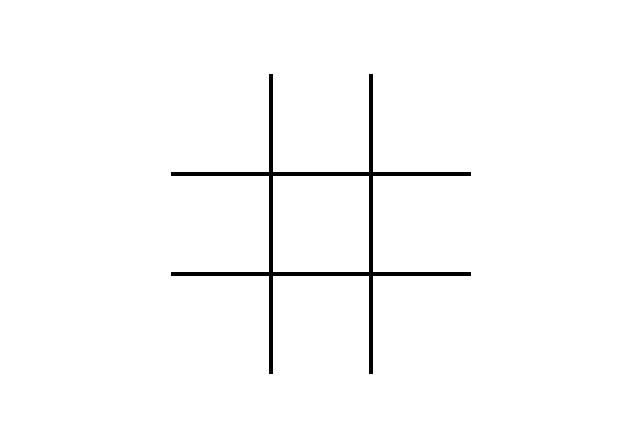
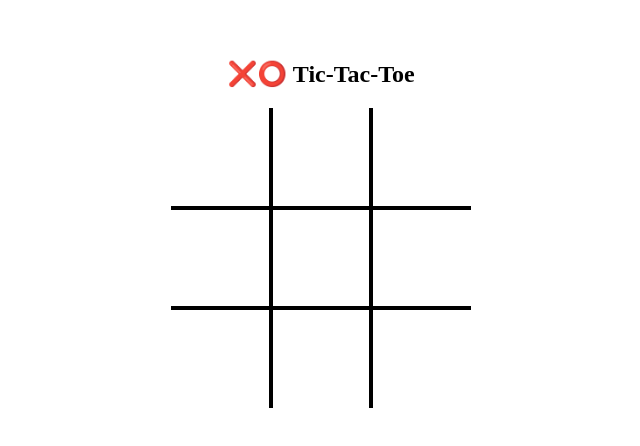
Before and after one commit to gldkru/tic-tac-toe-react, a React (Create React App) app: page / in a window 1280 px wide. Shown: the part 176-622 px from the top of the page, without its empty margins (319-959 px from the left). Built offline with nearby package versions, Linux system fonts and the light colour scheme.

Commit message:
Components: Props, Children, Fragment

```diff
--- a/public/index.html
+++ b/public/index.html
@@ -4,7 +4,7 @@
     <meta charset="UTF-8" />
     <meta http-equiv="X-UA-Compatible" content="IE=edge" />
     <meta name="viewport" content="width=device-width, initial-scale=1.0" />
-    <title>Document</title>
+    <title>❌⭕ Tic-Tac-Toe</title>
   </head>
   <body>
     <div id="root"></div>
--- a/src/App.jsx
+++ b/src/App.jsx
@@ -1,74 +1,8 @@
-import React, { useState } from 'react';
-import {
-  turnIsRecorded,
-  calculateWinner,
-  calculateGameOver,
-} from './utils/turn';
-import { winningStates } from './utils/consts';
+import React from 'react';
+import { Game } from './components/Game';
 
 import './style.css';
 
 export const App = () => {
-  const [xState, setXState] = useState([]);
-  const [oState, setOState] = useState([]);
-  const [xTurn, setXTurn] = useState(true);
-  const [winnerText, setWinnerText] = useState('');
-
-  if ((xState.length || oState.length) && winnerText === '') {
-    const winner = calculateWinner({ xState, oState, winningStates });
-
-    if (winner) {
-      setWinnerText(winner === 'x' ? 'X wins!' : 'O wins!');
-    } else if (calculateGameOver([...xState, ...oState])) {
-      setWinnerText('Game over!');
-    }
-  }
-
-  const turn = (id) => {
-    if (!id && id !== 0) return;
-    if (turnIsRecorded([...xState, ...oState], id)) return;
-
-    if (xTurn) {
-      setXState([...xState, id]);
-    } else {
-      setOState([...oState, id]);
-    }
-
-    setXTurn(!xTurn);
-  };
-
-  const compare = (index) => {
-    if (xState.includes(index)) {
-      return 'x';
-    } else if (oState.includes(index)) {
-      return 'o';
-    }
-  };
-
-  const restartGame = () => {
-    setXState([]);
-    setOState([]);
-    setXTurn(true);
-    setWinnerText('');
-  };
-
-  return (
-    <div class="grid-parent">
-      {winnerText ? (
-        <div class="result">
-          <p>{winnerText}</p>
-          <button onClick={restartGame}>Restart game</button>
-        </div>
-      ) : null}
-      <div className="grid">
-        {Array.from(Array(9)).map((_, index) => (
-          <div
-            className={`cell ${compare(index)}`}
-            key={index}
-            onClick={() => turn(index)}
-          ></div>
-        ))}
-      </div>
-    </div>
-  );
+  return <Game />;
 };
--- /dev/null
+++ b/src/components/Button.jsx
@@ -0,0 +1,12 @@
+import React from 'react';
+
+export const Button = ({
+  onClick,
+  children,
+  type = 'button',
+  ...attributes
+}) => (
+  <button type={type} onClick={onClick} {...attributes}>
+    {children}
+  </button>
+);
--- /dev/null
+++ b/src/components/Cell.jsx
@@ -0,0 +1,8 @@
+import React from 'react';
+
+export const Cell = ({ className = '', onClick }) => {
+  // -- props
+  // props.activeClassName
+  // props.onClick
+  return <div className={`cell ${className}`.trim()} onClick={onClick}></div>;
+};
--- /dev/null
+++ b/src/components/Game.jsx
@@ -0,0 +1,73 @@
+import React, { useState } from 'react';
+import {
+  turnIsRecorded,
+  calculateWinner,
+  calculateGameOver,
+} from '../utils/turn';
+import { winningStates } from '../utils/consts';
+
+import { Grid } from './Grid';
+import { Result } from './Result';
+import { Button } from './Button';
+
+export const Game = () => {
+  const [xState, setXState] = useState([]);
+  const [oState, setOState] = useState([]);
+  const [xTurn, setXTurn] = useState(true);
+  const [winnerText, setWinnerText] = useState('');
+
+  if ((xState.length || oState.length) && winnerText === '') {
+    const winner = calculateWinner({ xState, oState, winningStates });
+
+    if (winner) {
+      setWinnerText(winner === 'x' ? 'X wins!' : 'O wins!');
+    } else if (calculateGameOver([...xState, ...oState])) {
+      setWinnerText('Game over!');
+    }
+  }
+
+  const turn = (id) => {
+    if (!id && id !== 0) return;
+    if (turnIsRecorded([...xState, ...oState], id)) return;
+
+    if (xTurn) {
+      setXState([...xState, id]);
+    } else {
+      setOState([...oState, id]);
+    }
+
+    setXTurn(!xTurn);
+  };
+
+  const compare = (index) => {
+    if (xState.includes(index)) {
+      return 'x';
+    } else if (oState.includes(index)) {
+      return 'o';
+    }
+  };
+
+  const restartGame = () => {
+    setXState([]);
+    setOState([]);
+    setXTurn(true);
+    setWinnerText('');
+  };
+
+  return (
+    <>
+      <h2>❌⭕ Tic-Tac-Toe</h2>
+      <div className="grid-parent">
+        {winnerText ? (
+          <Result>
+            <p>{winnerText}</p>
+            <Button onClick={restartGame} alt="Restart game">
+              Restart game
+            </Button>
+          </Result>
+        ) : null}
+        <Grid onCellClick={turn} compare={compare} />
+      </div>
+    </>
+  );
+};
--- /dev/null
+++ b/src/components/Grid.jsx
@@ -0,0 +1,16 @@
+import React from 'react';
+import { Cell } from './Cell';
+
+export const Grid = ({ onCellClick, compare }) => {
+  return (
+    <div className="grid">
+      {Array.from(Array(9)).map((_, index) => (
+        <Cell
+          key={index}
+          className={compare(index)}
+          onClick={() => onCellClick(index)}
+        />
+      ))}
+    </div>
+  );
+};
--- /dev/null
+++ b/src/components/Result.jsx
@@ -0,0 +1,5 @@
+import React from 'react';
+
+export const Result = ({ children }) => {
+  return <div class="result">{children}</div>;
+};
--- a/src/style.css
+++ b/src/style.css
@@ -14,6 +14,7 @@ body {
   display: flex;
   align-items: center;
   justify-content: center;
+  flex-direction: column;
 }
 
 .grid {
```
